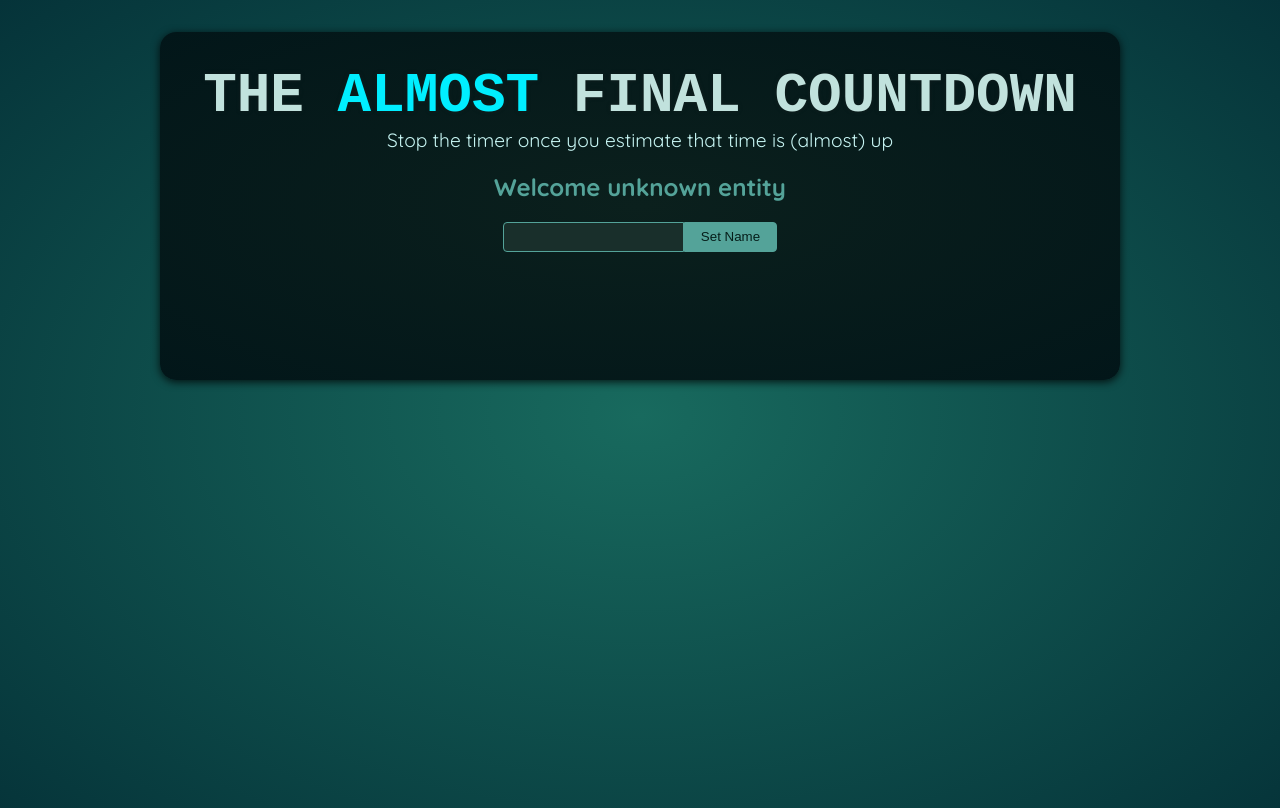
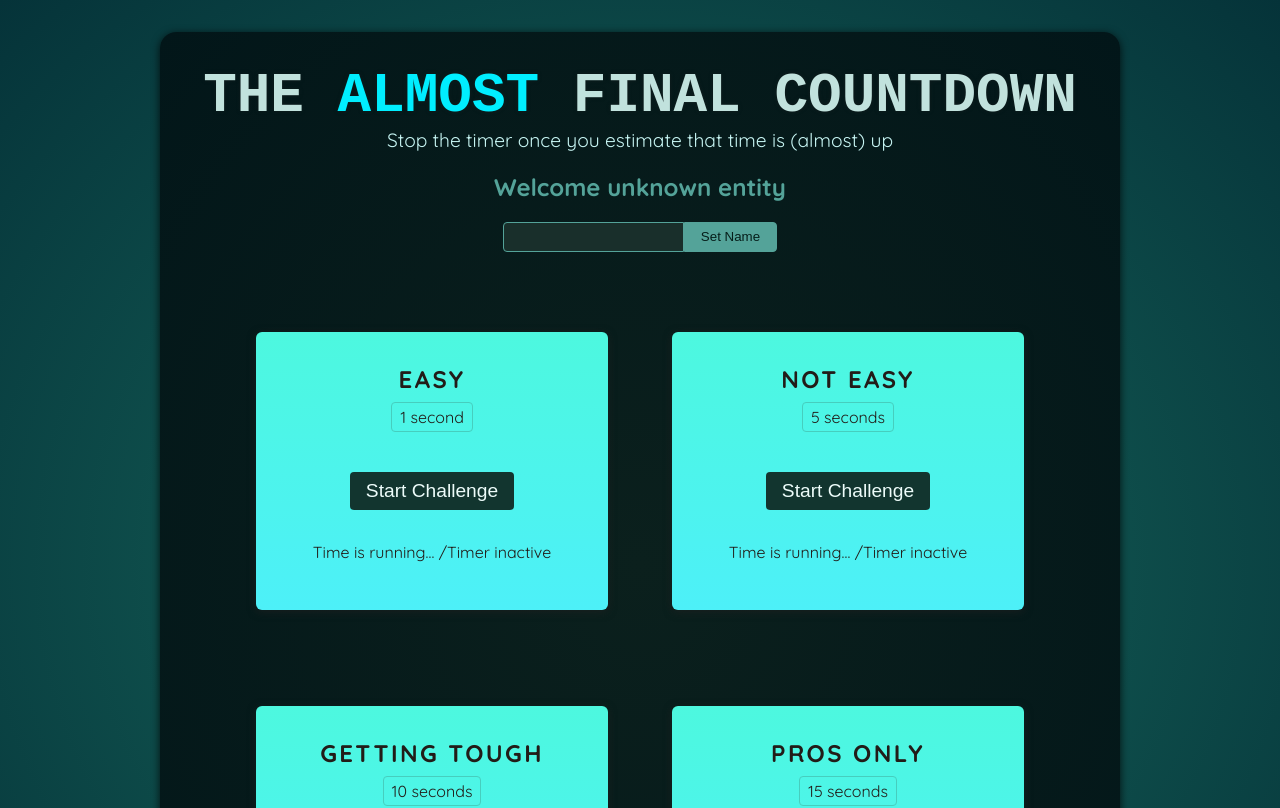
Before and after one commit to szamorano/react-final-countdown-game, a React (Vite) app: page / in a window 1280 px wide. Shown: the top 808 px of the page. Built offline with nearby package versions, Linux system fonts and the light colour scheme; a web font is replaced by a local one.

Commit message:
Added TimerChallenge component, and output them.

```diff
--- a/src/App.jsx
+++ b/src/App.jsx
@@ -1,10 +1,16 @@
 import Player from './components/Player.jsx';
+import TimerChallenge from './components/TimerChallenge.jsx';
 
 function App() {
   return (
     <>
       <Player />
-      <div id="challenges"></div>
+      <div id="challenges">
+        <TimerChallenge title="Easy" targetTime={1} />
+        <TimerChallenge title="Not easy" targetTime={5} />
+        <TimerChallenge title="Getting tough" targetTime={10} />
+        <TimerChallenge title="Pros only" targetTime={15} />
+      </div>
     </>
   );
 }
--- /dev/null
+++ b/src/components/TimerChallenge.jsx
@@ -0,0 +1,18 @@
+export default function TimerChallenge({title, targetTime}) {
+    return (
+        <section className="challenge">
+            <h2>{title}</h2>
+            <p className="challenge-time">
+                {targetTime} second{targetTime > 1 ? 's' : ''}
+            </p>
+            <p>
+                <button>
+                    Start Challenge
+                </button>
+            </p>
+            <p className="">
+                Time is running... /Timer inactive
+            </p>
+        </section>
+    );
+}
```
